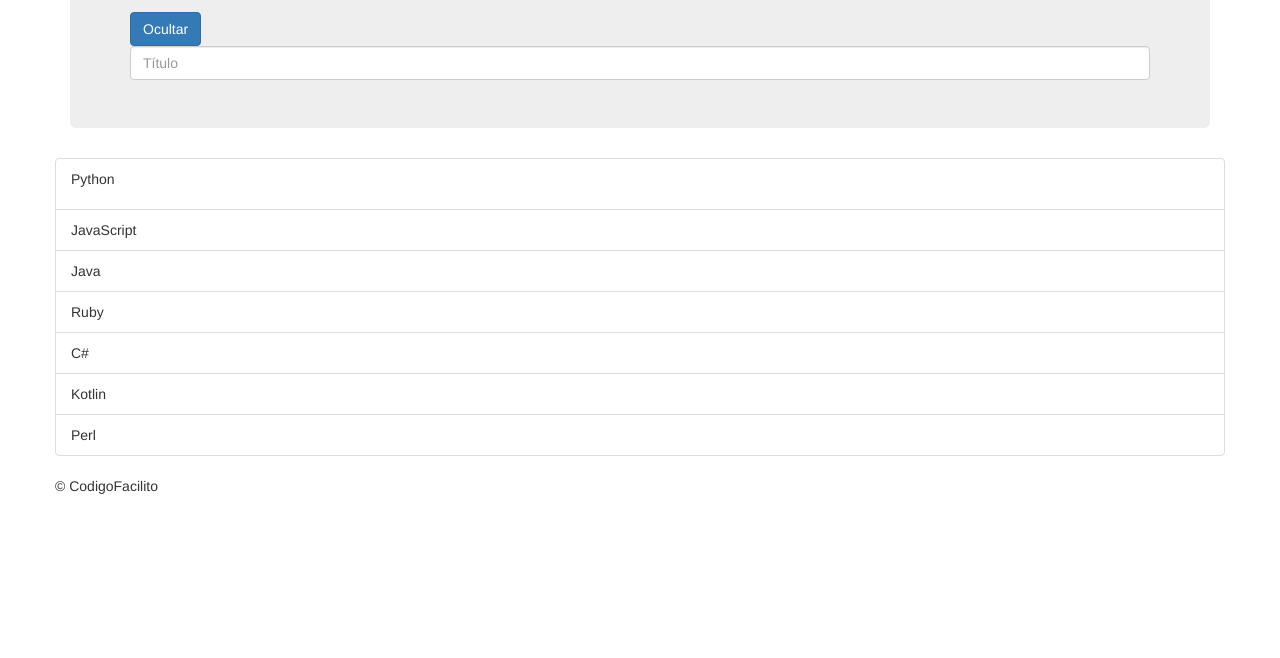
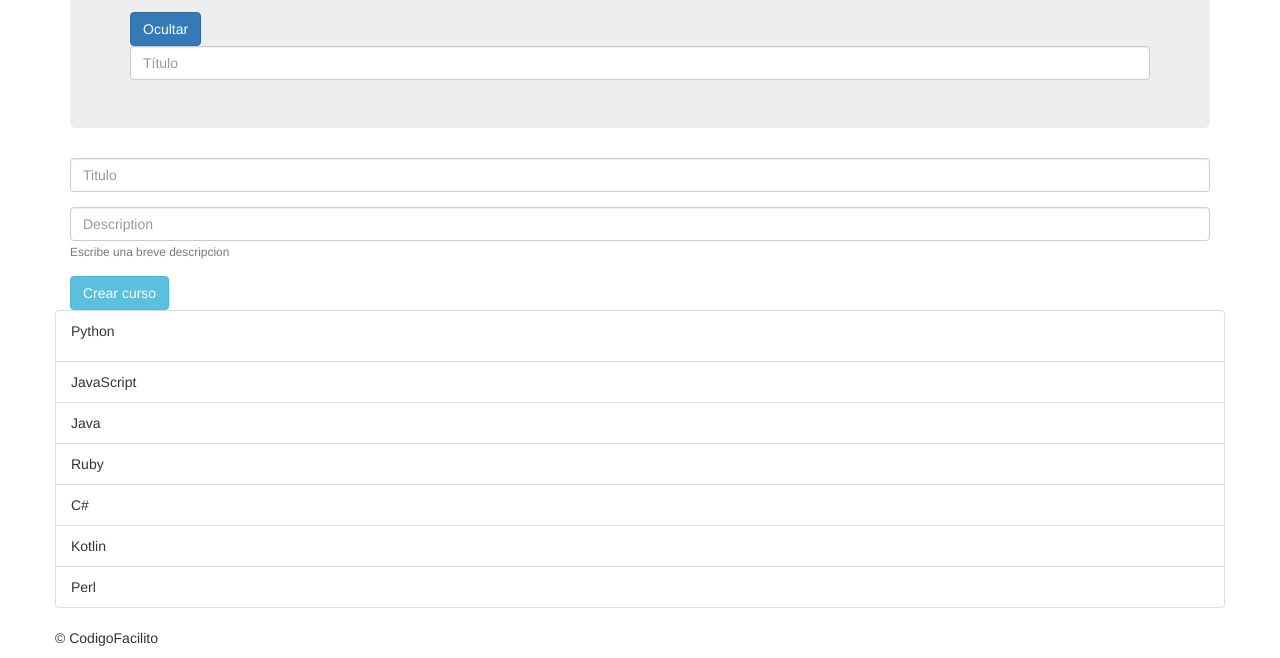
Before and after one commit to gustavoromerocl/javascript-y-el-dom, a plain HTML site: page eventos/index.html in a window 1280 px wide. Shown: the part 216-874 px from the top of the page. Before the commit the page ends 800 px from the top, so only its background shows below. Drawn offline with nearby package versions, Linux system fonts and the light colour scheme.

Commit message:
eventos - evento submit

```diff
--- a/eventos/index.html
+++ b/eventos/index.html
@@ -30,6 +30,18 @@
           <input type="text" class="form-control" id="input" placeholder="Título">
       </div>
 
+      <form id='course-form'>
+        <div class="form-group">
+          <input type="text" class="form-control" id="title-form" placeholder="Titulo">
+        </div>
+
+        <div class="form-group">
+          <input type="text" class="form-control" id="description-form" placeholder="Description">
+          <small id="descriptionHelp" class="form-text text-muted">Escribe una breve descripcion</small>
+        </div>
+        <button type="submit" id="create-course" class="btn btn-info">Crear curso</button>
+      </form>
+
       <div class="row">
           <ul class="list-group">
               <li class="list-group-item" id="first-course">
--- a/eventos/js/app.js
+++ b/eventos/js/app.js
@@ -51,3 +51,16 @@ input.addEventListener('keydown', function(e){
   //console.log('tecla presionada');
   console.log(`tecla presionada: ${e.key} con un codigo ${e.keyCode}`);
 })
+
+/**EVENTO SUBMIT*/
+
+const form = document.getElementById('course-form');
+console.log(form);
+
+form.addEventListener('submit', function(e){
+  e.preventDefault();
+  let tittle = document.getElementById('title-form').value;
+  let description = document.getElementById('description-form').value;
+
+  console.log(tittle, description);
+});
```
Also changed, not shown: 1 other file.
